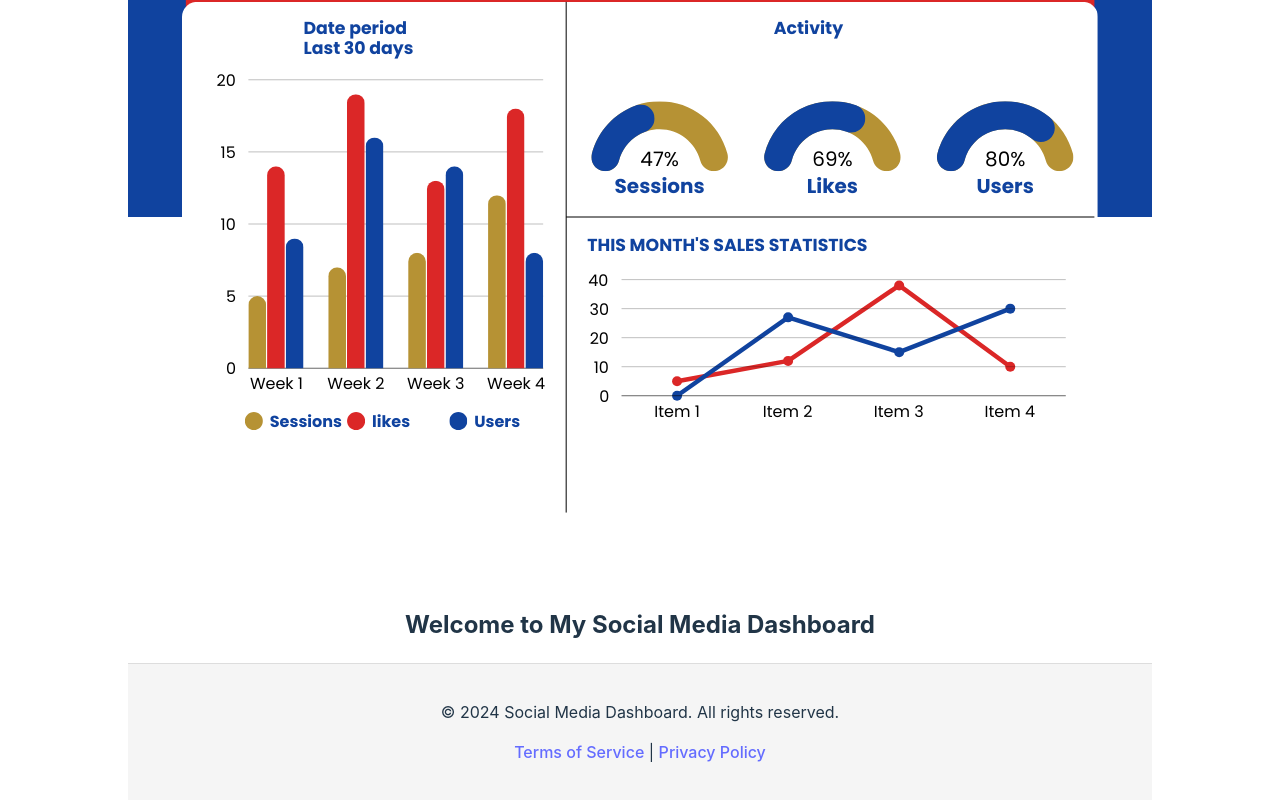
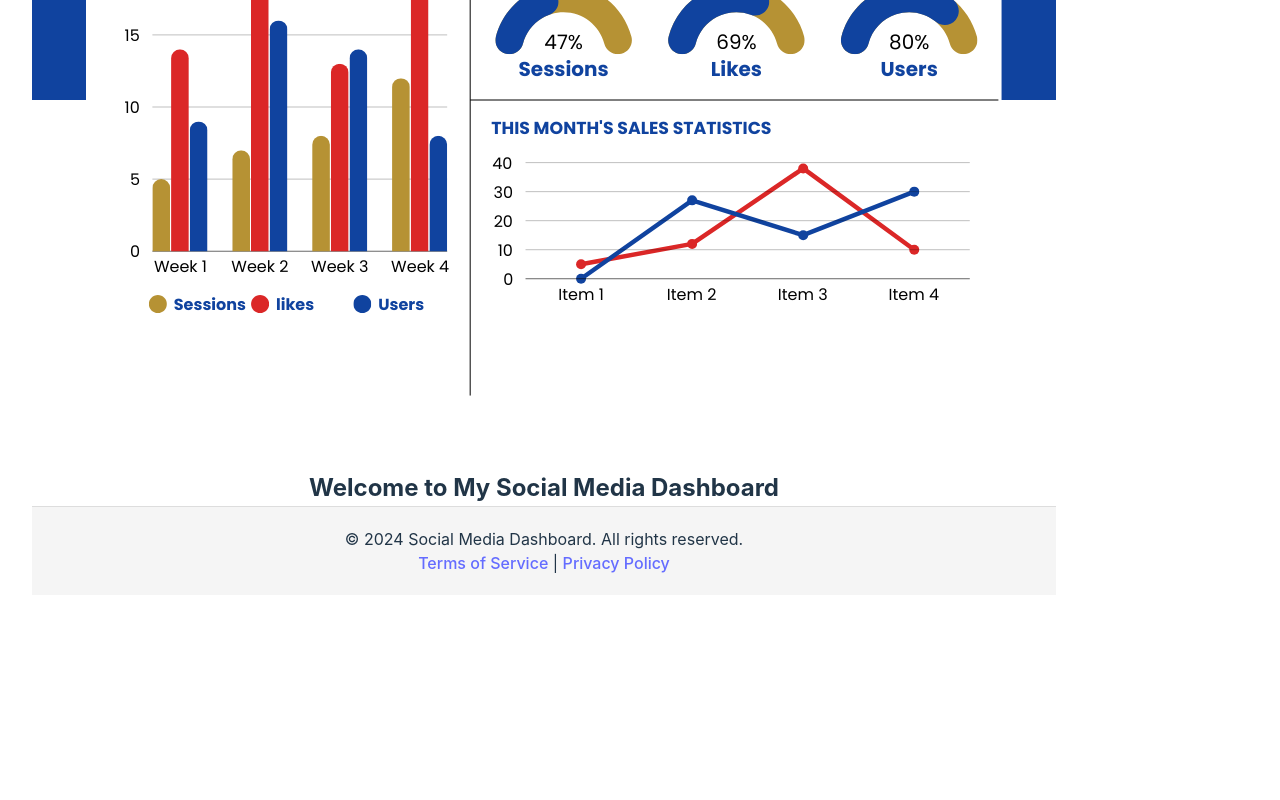
Before and after one commit to Heshbon/social-media-dashboard, a React (Vite) app in the folder frontend/: page /register in a window 1280 px wide. Shown: the part 494-1294 px from the top of the page. After the commit the page ends 1121 px from the top, so only its background shows below. Built offline with nearby package versions, Linux system fonts and the light colour scheme.

Commit message:
Fix: Ensure footer visibility and correct layout

```diff
--- a/frontend/src/App.css
+++ b/frontend/src/App.css
@@ -1,11 +1,41 @@
+* {
+  margin: 0;
+  padding: 0;
+  box-sizing: border-box;
+}
+
 #root {
-  max-width: 1280px;
-  margin: 0 auto;
   padding: 2rem;
   text-align: center;
   min-height: 100vh;
   display: flex;
   flex-direction: column;
+}
+
+.auth-layout {
+  display: flex;
+  flex-direction: column;
+  min-height: 100vh;
+}
+
+.auth-container {
+  flex-grow: 1;
+  display: flex;
+  flex-direction: column;
+}
+
+.auth-footer {
+  text-align: center;
+  padding: 20px;
+  background-color: #f5f5f5;
+  border-top: 1px solid #ddd;
+  margin-top: auto;
+  min-height: 60px;
+}
+
+.auth-logo {
+  max-width: 100%;
+  height: auto;
 }
 
 .logo {
@@ -14,9 +44,11 @@
   will-change: filter;
   transition: filter 300ms;
 }
+
 .logo:hover {
   filter: drop-shadow(0 0 2em #646cffaa);
 }
+
 .logo.react:hover {
   filter: drop-shadow(0 0 2em #61dafbaa);
 }
@@ -43,21 +75,3 @@
 .read-the-docs {
   color: #888;
 }
-
-.auth-layout {
-  display: flex;
-  flex-direction: column;
-  min-height: 100vh;
-}
-
-.auth-container {
-  flex-grow: 1;
-}
-
-.auth-footer {
-  text-align: center;
-  padding: 20px;
-  background-color: #f5f5f5;
-  border-top: 1px solid #ddd;
-  margin-top: auto;
-}
```
